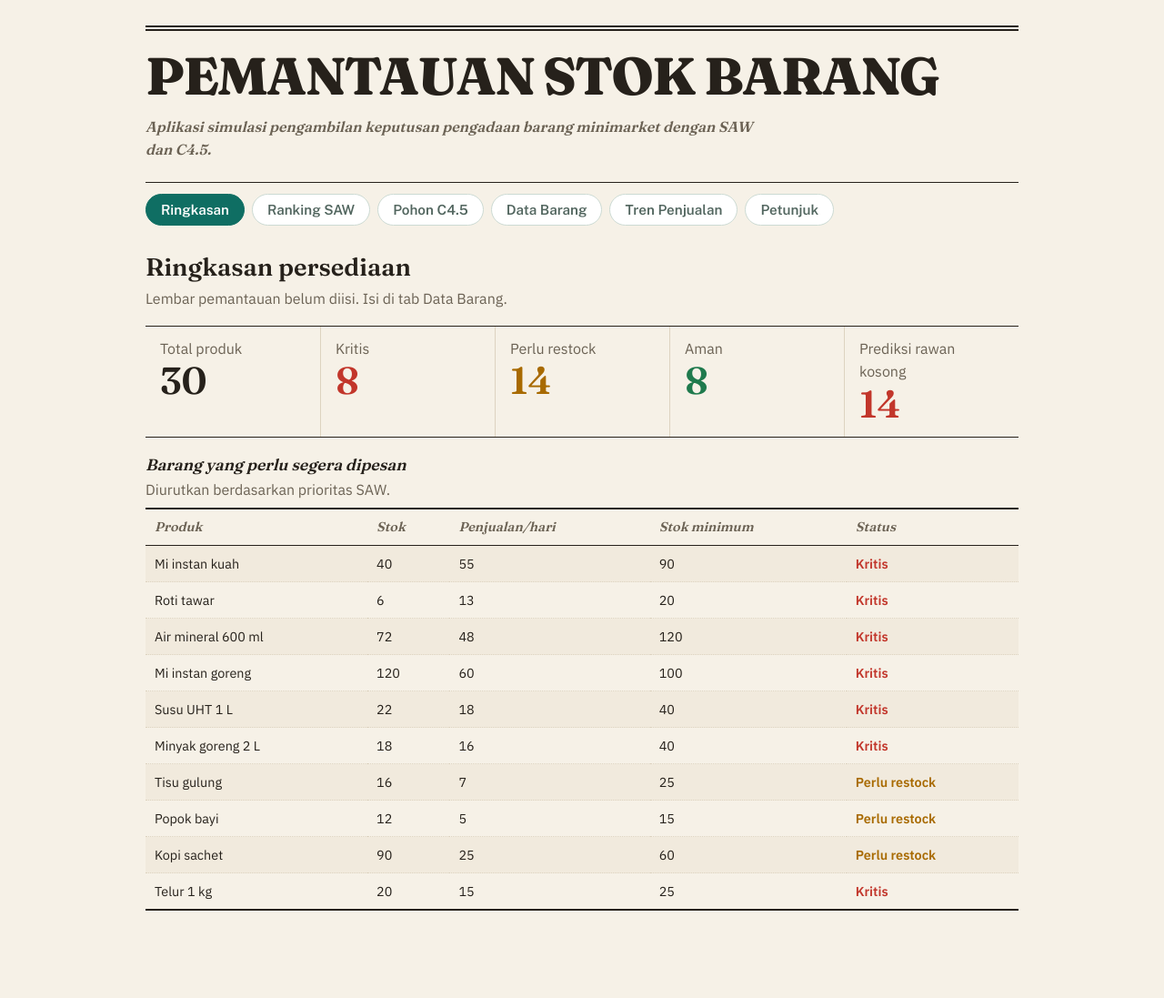
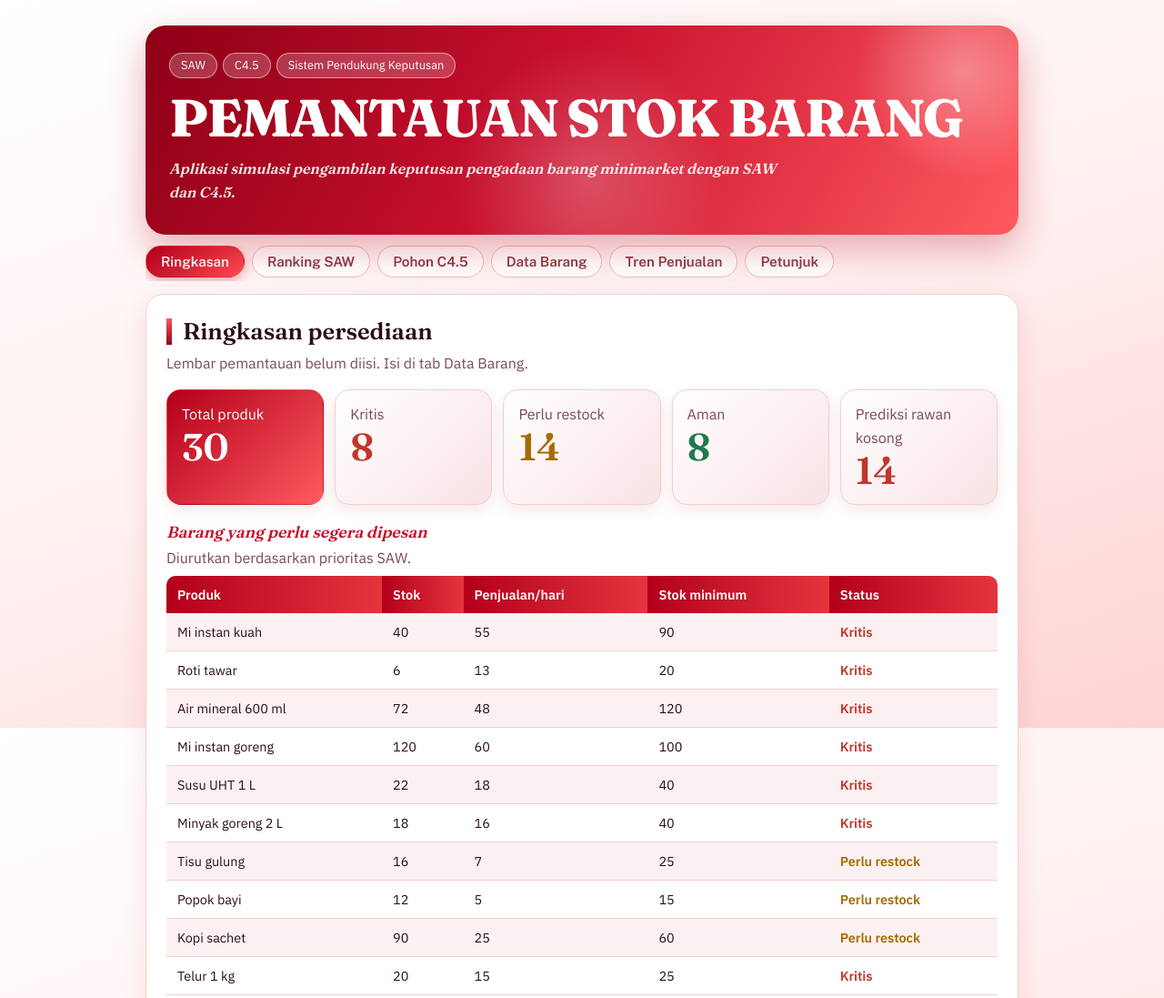
Before and after one commit to desvitakilis85-svg/pemantauan-stok, a plain HTML site: page index.html in a window 1280 px wide. Shown: the top 1097 px of the page at 91% size. Before the commit the page ends 1057 px from the top, so only its background shows below. Drawn offline with nearby package versions, Linux system fonts and the light colour scheme.

Commit message:
Add files via upload

```diff
--- a/index.html
+++ b/index.html
@@ -4,41 +4,41 @@
 <title>PEMANTAUAN STOK BARANG</title>
 <link rel="stylesheet" href="https://fonts.googleapis.com/css2?family=Fraunces:opsz,wght@9..144,600;9..144,800&family=IBM+Plex+Sans:wght@400;600&family=Public+Sans:wght@400;600&display=swap">
 <style>
-:root{--bg:#F6F1E7;--surf:#FFFDF8;--ink:#26211B;--mut:#6B6254;--line:#DDD3C0;--acc:#0F6E63;--acc2:#B4532A;--pb:#fff;--pl:#CCDAD3;--pm:#52665F;--pa:#0F6E63;--po:#fff;--onacc:#fff;--bad:#C2362B;--warn:#A86A00;--ok:#1F7A4D;color-scheme:light;box-sizing:border-box;padding-top:env(safe-area-inset-top,0px);padding-bottom:env(safe-area-inset-bottom,0px)}
-@media (prefers-color-scheme:dark){:root:not([data-theme="light"]){--bg:#1A1714;--surf:#23201B;--ink:#EDE6D8;--mut:#A89E8C;--line:#3A352C;--acc:#4DC2AF;--acc2:#E08A5E;--pb:#142622;--pl:#27423B;--pm:#9BB5AD;--pa:#4DC2AF;--po:#0B1424;--onacc:#0B1424;--bad:#FF8C80;--warn:#F0B35A;--ok:#6FD3A0;color-scheme:dark}}
-:root[data-theme="dark"]{--bg:#1A1714;--surf:#23201B;--ink:#EDE6D8;--mut:#A89E8C;--line:#3A352C;--acc:#4DC2AF;--acc2:#E08A5E;--pb:#142622;--pl:#27423B;--pm:#9BB5AD;--pa:#4DC2AF;--po:#0B1424;--onacc:#0B1424;--bad:#FF8C80;--warn:#F0B35A;--ok:#6FD3A0;color-scheme:dark}
+:root{--bg:#FFF5F5;--surf:#fff;--ink:#2B0F13;--mut:#7A4A50;--line:#F3CFCF;--acc:#C8102E;--acc2:#E4343E;--pb:#fff;--pl:#F3B7B7;--pm:#8A3A42;--pa:#C8102E;--po:#fff;--g1:#fff;--g2:#FFF0F0;--g3:#FFD3D3;--onacc:#fff;--bad:#C2362B;--warn:#A86A00;--ok:#1F7A4D;color-scheme:light;box-sizing:border-box;padding-top:env(safe-area-inset-top,0px);padding-bottom:env(safe-area-inset-bottom,0px)}
+@media (prefers-color-scheme:dark){:root:not([data-theme="light"]){--bg:#1C0B0D;--surf:#2A1316;--ink:#FBE9E9;--mut:#D4A5A9;--line:#4A2226;--acc:#FF6B6B;--acc2:#FF8A8A;--pb:#2A1316;--pl:#5A2A2F;--pm:#E8B6BA;--pa:#FF6B6B;--po:#2A0A0D;--g1:#1E0C0E;--g2:#2B1013;--g3:#3C1418;--onacc:#0B1424;--bad:#FF8C80;--warn:#F0B35A;--ok:#6FD3A0;color-scheme:dark}}
+:root[data-theme="dark"]{--bg:#1C0B0D;--surf:#2A1316;--ink:#FBE9E9;--mut:#D4A5A9;--line:#4A2226;--acc:#FF6B6B;--acc2:#FF8A8A;--pb:#2A1316;--pl:#5A2A2F;--pm:#E8B6BA;--pa:#FF6B6B;--po:#2A0A0D;--g1:#1E0C0E;--g2:#2B1013;--g3:#3C1418;--onacc:#0B1424;--bad:#FF8C80;--warn:#F0B35A;--ok:#6FD3A0;color-scheme:dark}
 html{scroll-padding-top:env(safe-area-inset-top,0px)}
-body{margin:0;background:var(--bg);color:var(--ink);font:16px/1.6 "IBM Plex Sans",system-ui,sans-serif}
+body{margin:0;min-height:100vh;background:var(--bg) linear-gradient(160deg,var(--g1) 0%,var(--g2) 50%,var(--g3) 100%) fixed;color:var(--ink);font:16px/1.6 "IBM Plex Sans",system-ui,sans-serif}
 main{max-width:960px;margin:0 auto;padding:28px 18px 56px}
 h1,h2,h3{font-family:Fraunces,Georgia,serif;line-height:1.12;margin:0}
 h1{font-size:clamp(2.1rem,9vw,3.6rem);font-weight:800;letter-spacing:-.03em}
-h2{font-size:1.7rem;margin:26px 0 8px;font-weight:600}h3{font-size:1.1rem;margin:20px 0 6px;font-style:italic;font-weight:600}
+h2{font-size:1.6rem;margin:20px 0 8px;font-weight:600;padding-left:12px;border-left:6px solid var(--acc);border-image:linear-gradient(180deg,#FF5A5F,#8E0016) 1}h3{font-size:1.1rem;margin:20px 0 6px;font-style:italic;font-weight:600;color:var(--acc)}
 p{margin:6px 0;max-width:64ch}.mut{color:var(--mut)}
 .note{border:0;border-left:3px dotted var(--acc2);padding:2px 0 2px 14px;margin:16px 0;font-size:.88rem;color:var(--mut)}
 nav{display:flex;gap:8px;overflow-x:auto;margin:12px 0 4px;padding-bottom:4px}
 nav button{font:600 .95rem "Public Sans",sans-serif;background:var(--pb);color:var(--pm);border:1px solid var(--pl);border-radius:999px;padding:8px 16px;cursor:pointer;white-space:nowrap}
-nav button[aria-selected=true]{background:var(--pa);color:var(--po);border-color:var(--pa)}
+nav button[aria-selected=true]{background:linear-gradient(135deg,#B3001B,#FF4D55);color:#fff;border-color:transparent;box-shadow:0 4px 12px rgba(200,16,46,.35)}
 button:focus-visible,input:focus-visible,select:focus-visible,summary:focus-visible{outline:3px solid var(--acc2);outline-offset:2px}
-.hero{border-top:6px double var(--ink);border-bottom:1px solid var(--ink);padding:18px 0 16px;margin-bottom:6px}.hero p{color:var(--mut);margin-top:10px;font-style:italic;font-family:Fraunces,Georgia,serif}.wrap{overflow-x:auto}
-table{border-collapse:collapse;width:100%;font-size:.9rem;border-top:2px solid var(--ink);border-bottom:2px solid var(--ink)}
-th,td{padding:8px 10px;border-bottom:1px dotted var(--line);text-align:left;white-space:nowrap}th{font-family:Fraunces,Georgia,serif;font-style:italic;font-weight:600;color:var(--mut);border-bottom:1px solid var(--ink)}tr:nth-child(even) td{background:color-mix(in srgb,var(--line) 25%,transparent)}
-input,select{font:inherit;color:var(--ink);background:transparent;border:0;border-bottom:2px solid var(--ink);border-radius:0;padding:5px 4px}
+.hero{position:relative;overflow:hidden;color:#fff;background:linear-gradient(120deg,#8E0016 0%,#C8102E 45%,#FF5A5F 100%);border-radius:22px;padding:30px 26px 28px;margin-bottom:10px;box-shadow:0 16px 40px rgba(180,0,27,.30)}.hero::before{content:"";position:absolute;right:-60px;top:-70px;width:240px;height:240px;border-radius:50%;background:radial-gradient(circle,rgba(255,255,255,.35),rgba(255,255,255,0) 70%)}.hero::after{content:"";position:absolute;left:35%;bottom:-90px;width:300px;height:300px;border-radius:50%;background:radial-gradient(circle,rgba(255,255,255,.22),rgba(255,255,255,0) 70%)}.hero>*{position:relative;z-index:1}.hero p{color:#fff;opacity:.92;margin-top:10px;font-style:italic;font-family:Fraunces,Georgia,serif}.chip{display:inline-block;background:rgba(255,255,255,.2);border:1px solid rgba(255,255,255,.5);border-radius:999px;padding:3px 12px;font-size:.8rem;margin:0 6px 12px 0}main section{background:var(--surf);border:1px solid var(--line);border-radius:20px;padding:6px 22px 24px;margin-top:14px;box-shadow:0 10px 30px rgba(180,0,27,.10)}.wrap{overflow-x:auto}
+table{border-collapse:collapse;width:100%;font-size:.9rem}
+th,td{padding:9px 12px;border-bottom:1px solid var(--line);text-align:left;white-space:nowrap}th{background:linear-gradient(90deg,#B3001B,#E4343E);color:#fff;font-weight:600;border-bottom:0}th:first-child{border-top-left-radius:10px}th:last-child{border-top-right-radius:10px}tr:nth-child(even) td{background:color-mix(in srgb,var(--acc) 6%,transparent)}tr:hover td{background:color-mix(in srgb,var(--acc) 14%,transparent)}
+input,select{font:inherit;color:var(--ink);background:var(--surf);border:1px solid var(--line);border-radius:10px;padding:7px 10px}
 td input{width:4.8rem}
-.stats{display:grid;grid-template-columns:repeat(auto-fit,minmax(120px,1fr));gap:0;margin:16px 0;border-top:1px solid var(--ink);border-bottom:1px solid var(--ink)}
-.stat{padding:12px 16px;border-left:1px solid var(--line)}.stat:first-child{border-left:0}
+.stats{display:grid;grid-template-columns:repeat(auto-fit,minmax(130px,1fr));gap:12px;margin:16px 0}
+.stat{padding:14px 16px;border-radius:16px;background:linear-gradient(135deg,var(--surf),color-mix(in srgb,var(--acc) 12%,var(--surf)));border:1px solid var(--line);box-shadow:0 6px 16px rgba(180,0,27,.10)}.stat:first-child{background:linear-gradient(135deg,#B3001B,#FF5A5F);color:#fff;border-color:transparent}.stat:first-child .mut{color:#fff}
 .stat b{display:block;font:600 2.6rem Fraunces,Georgia,serif;line-height:1.1}
 .st{font-weight:600}.Kritis{color:var(--bad)}.Perlu{color:var(--warn)}.Aman{color:var(--ok)}.Rawan{color:var(--bad)}
-.bar{display:inline-block;vertical-align:middle;width:90px;height:10px;background:var(--line);border-radius:3px;overflow:hidden;margin-right:6px}.bar i{display:block;height:100%;background:var(--acc)}
+.bar{display:inline-block;vertical-align:middle;width:90px;height:10px;background:var(--line);border-radius:3px;overflow:hidden;margin-right:6px}.bar i{display:block;height:100%;background:linear-gradient(90deg,#FF8A8A,#C8102E)}
 .form{display:grid;grid-template-columns:repeat(auto-fit,minmax(140px,1fr));gap:12px;margin:12px 0}
 .form label{display:grid;gap:4px;font-weight:600;font-size:.9rem}
-.btn{font:600 1rem "IBM Plex Sans",sans-serif;background:var(--ink);color:var(--bg);border:0;border-radius:0;padding:10px 20px;cursor:pointer}
-.res{background:var(--surf);border:1px solid var(--ink);border-radius:0;padding:12px 16px;margin-top:12px}
+.btn{font:600 1rem "IBM Plex Sans",sans-serif;background:linear-gradient(135deg,#B3001B,#FF4D55);color:#fff;border:0;border-radius:999px;padding:10px 22px;cursor:pointer;box-shadow:0 4px 12px rgba(200,16,46,.3)}
+.res{background:var(--surf);border:0;border-left:6px solid var(--acc);border-radius:12px;padding:12px 16px;margin-top:12px;box-shadow:0 6px 16px rgba(180,0,27,.12)}
 .tree ul{list-style:none;margin:2px 0 2px 6px;padding-left:14px;border-left:2px solid var(--line)}.tree li{margin:4px 0}
 details{margin:12px 0}summary{cursor:pointer;font-weight:600}
 svg text{fill:var(--mut);font-size:10px}
 ol{padding-left:20px;max-width:64ch}[hidden]{display:none!important}
 </style></head><body><main>
-<header class="hero"><h1>PEMANTAUAN STOK BARANG</h1>
+<header class="hero"><span class="chip">SAW</span><span class="chip">C4.5</span><span class="chip">Sistem Pendukung Keputusan</span><h1>PEMANTAUAN STOK BARANG</h1>
 <p>Aplikasi simulasi pengambilan keputusan pengadaan barang minimarket dengan SAW dan C4.5.</p></header>
 
 <nav role="tablist" id="nav"></nav>
```
